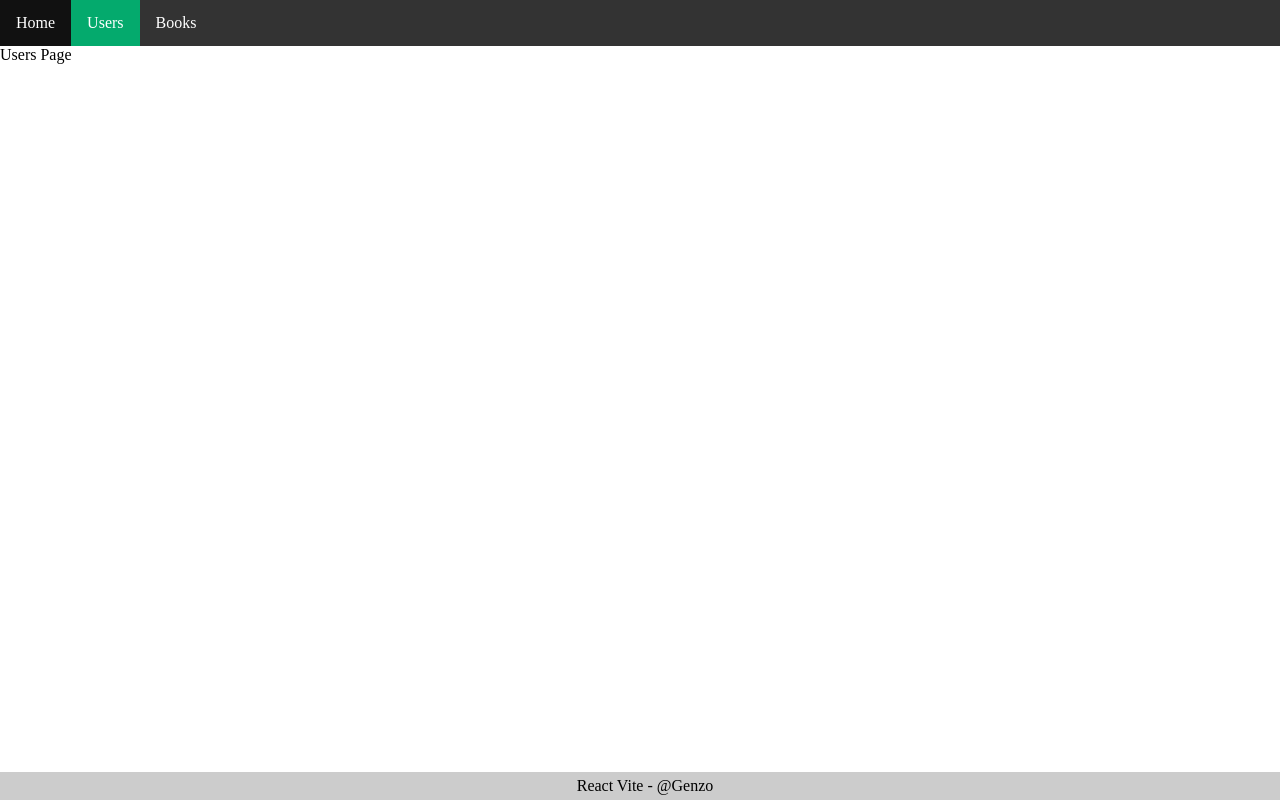
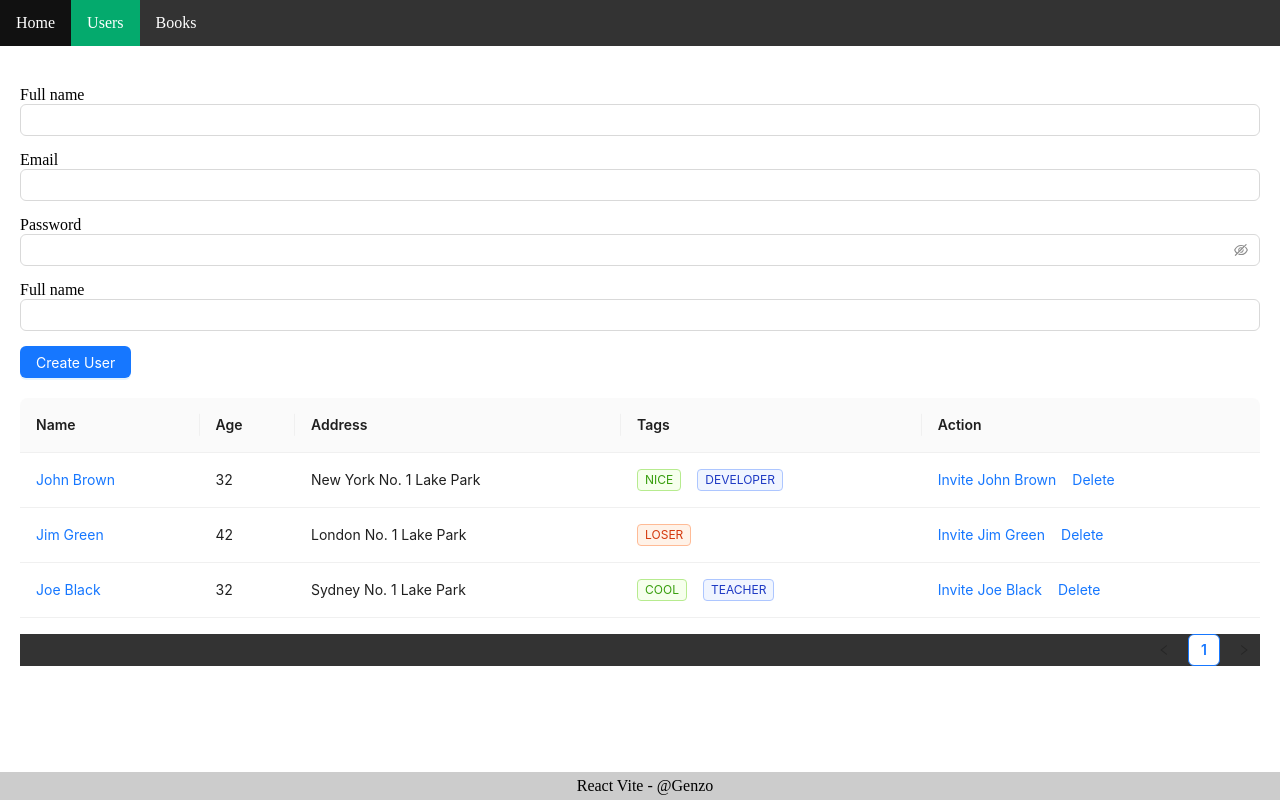
Before and after one commit to JohnT6/react-vite, a React (Vite) app: page /users in a window 1280 px wide. Built offline with nearby package versions, Linux system fonts and the light colour scheme.

Commit message:
#66. Tạo Base Giao Diện Users, cài ant design và icon. Tạo component table và component form

```diff
--- a/package.json
+++ b/package.json
@@ -15,6 +15,8 @@
     "preview": "vite preview"
   },
   "dependencies": {
+    "@ant-design/icons": "5.3.7",
+    "antd": "5.18.1",
     "react": "18.3.1",
     "react-dom": "18.3.1",
     "react-router-dom": "6.23.1"
--- a/src/components/todo/TodoData.jsx
+++ b/src/components/todo/TodoData.jsx
@@ -8,7 +8,7 @@
 
     return (
         <div className="todo-data">
-            <ul>
+            <ul className="todo-list">
                 {todoList.map(item =>
                     // Sử dụng key để react biết khi thêm sửa xóa thì nó sẽ tác động lên thằng nào để nó ko render lại hết nguyên 1 mảng (Lưu ý ko sử dụng index để làm giá trị của key vì khi sửa 1 phần tử bất kỳ thì các phần tử ở dưới nó sẽ bị thay đổi index và render lại làm ảnh hưởng hiệu năng)
                     <li key={item.id} className="todo-item">
--- a/src/components/todo/todo.css
+++ b/src/components/todo/todo.css
@@ -70,14 +70,22 @@
     margin-top: 10px;
 }
 
+.todo-list {
+  display: flex;
+  flex-direction: column;
+  background-color: transparent;
+  gap: 10px;
+}
+
 .todo-item {
   display: flex;
+  justify-content: space-between;
+  float: none;
 }
 
 .todo-btn-delete {
   border: none;
   background: transparent;
-  margin-left: auto;
   cursor: pointer;
 }
 
--- /dev/null
+++ b/src/components/user/user.form.jsx
@@ -0,0 +1,31 @@
+import { Button, Input } from "antd";
+
+const UserForm = () => {
+    return (
+        <div className="user-form" style={{ margin: "20px 0" }}>
+            <div style={{ display: "flex", flexDirection: "column", gap: "15px" }}>
+                <div>
+                    <span>Full name</span>
+                    <Input />
+                </div>
+                <div>
+                    <span>Email</span>
+                    <Input />
+                </div>
+                <div>
+                    <span>Password</span>
+                    <Input.Password />
+                </div>
+                <div>
+                    <span>Full name</span>
+                    <Input />
+                </div>
+                <div>
+                    <Button type="primary">Create User</Button>
+                </div>
+            </div>
+        </div>
+    )
+}
+
+export default UserForm;
--- /dev/null
+++ b/src/components/user/user.table.jsx
@@ -0,0 +1,82 @@
+import { Flex, Space, Table, Tag } from 'antd';
+
+const UserTable = () => {
+    const columns = [
+        {
+            title: 'Name',
+            dataIndex: 'name',
+            key: 'name',
+            render: text => <a>{text}</a>,
+        },
+        {
+            title: 'Age',
+            dataIndex: 'age',
+            key: 'age',
+        },
+        {
+            title: 'Address',
+            dataIndex: 'address',
+            key: 'address',
+        },
+        {
+            title: 'Tags',
+            key: 'tags',
+            dataIndex: 'tags',
+            render: (_, { tags }) => (
+                <Flex gap="small" align="center" wrap>
+                    {tags.map(tag => {
+                        let color = tag.length > 5 ? 'geekblue' : 'green';
+                        if (tag === 'loser') {
+                            color = 'volcano';
+                        }
+                        return (
+                            <Tag color={color} key={tag}>
+                                {tag.toUpperCase()}
+                            </Tag>
+                        );
+                    })}
+                </Flex>
+            ),
+        },
+        {
+            title: 'Action',
+            key: 'action',
+            render: (_, record) => (
+                <Space size="middle">
+                    <a>Invite {record.name}</a>
+                    <a>Delete</a>
+                </Space>
+            ),
+        },
+    ];
+    const data = [
+        {
+            key: '1',
+            name: 'John Brown',
+            age: 32,
+            address: 'New York No. 1 Lake Park',
+            tags: ['nice', 'developer'],
+        },
+        {
+            key: '2',
+            name: 'Jim Green',
+            age: 42,
+            address: 'London No. 1 Lake Park',
+            tags: ['loser'],
+        },
+        {
+            key: '3',
+            name: 'Joe Black',
+            age: 32,
+            address: 'Sydney No. 1 Lake Park',
+            tags: ['cool', 'teacher'],
+        },
+    ];
+
+    return (
+
+        <Table columns={columns} dataSource={data} />
+    )
+}
+
+export default UserTable;
--- a/src/pages/user.jsx
+++ b/src/pages/user.jsx
@@ -1,6 +1,12 @@
+import UserForm from "../components/user/user.form";
+import UserTable from "../components/user/user.table";
+
 const UserPage = () => {
     return (
-        <div>Users Page</div>
+        <div style={{ padding: "20px" }}>
+            <UserForm />
+            <UserTable />
+        </div>
     )
 }
 export default UserPage;
```
Also changed, not shown: 1 other file (tests, documents, lock files or other folders).
